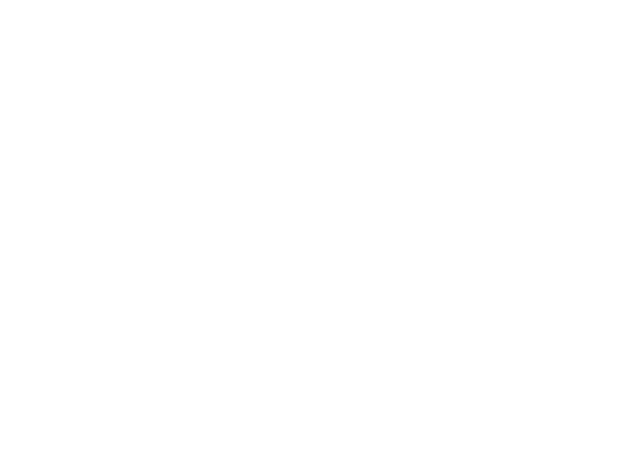
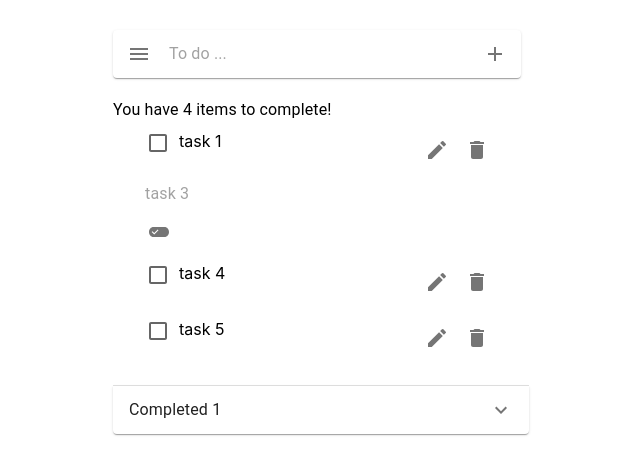
Before and after one commit to aafgani/my-2nd-react-app, a React (Create React App) app: page /todo in a window 1280 px wide. Before the commit this address had no page. Shown: the top 474 px of the page, without its empty margins (319-959 px from the left). Built offline with nearby package versions, Linux system fonts and the light colour scheme.

Commit message:
add todo baseline

```diff
--- /dev/null
+++ b/src/component/others/accordion.js
@@ -0,0 +1,23 @@
+import React, { Children } from "react";
+import AccordionSummary from "@mui/material/AccordionSummary";
+import AccordionDetails from "@mui/material/AccordionDetails";
+import Typography from "@mui/material/Typography";
+import ExpandMoreIcon from "@mui/icons-material/ExpandMore";
+import Accordion from "@mui/material/Accordion";
+
+const AccordionComp = ({ children, title }) => {
+  return (
+    <Accordion>
+      <AccordionSummary
+        expandIcon={<ExpandMoreIcon />}
+        aria-controls="panel1a-content"
+        id="panel1a-header"
+      >
+        <Typography>{title ? title : ""}</Typography>
+      </AccordionSummary>
+      <AccordionDetails>{children}</AccordionDetails>
+    </Accordion>
+  );
+};
+
+export default AccordionComp;
--- /dev/null
+++ b/src/component/todo/index.js
@@ -0,0 +1,86 @@
+import { Grid, Box, Container, Typography, Divider } from "@mui/material";
+import React, { useState } from "react";
+import CustomizedInputBase from "../others/customizedSearch";
+import AddIcon from "@mui/icons-material/Add";
+import TodoList from "./todoList";
+import AccordionComp from "../others/accordion";
+
+const Todo = () => {
+  const [todos, setTodos] = useState([
+    {
+      id: 1,
+      itemName: "task 1",
+      isCompleted: false,
+      edit: false,
+    },
+    {
+      id: 2,
+      itemName: "task 2",
+      isCompleted: true,
+      edit: false,
+    },
+    {
+      id: 3,
+      itemName: "task 3",
+      isCompleted: false,
+      edit: true,
+    },
+    {
+      id: 4,
+      itemName: "task 4",
+      isCompleted: false,
+      edit: false,
+    },
+    {
+      id: 5,
+      itemName: "task 5",
+      isCompleted: false,
+      edit: false,
+    },
+  ]);
+
+  const handleEdit = (id, itemName, isCompleted, edit) => {
+    const updatedTodos = todos.map((item) =>
+      item.id === id
+        ? { id: id, itemName: itemName, isCompleted: isCompleted, edit: edit }
+        : item
+    );
+    setTodos(updatedTodos);
+  };
+
+  return (
+    <>
+      <Box sx={{ marginTop: "30px" }}>
+        <Grid container spacing={2} justifyContent="space-around">
+          <Grid item xs={4} lg={4} alignContent="center">
+            <CustomizedInputBase
+              searchHandler={() => {
+                alert(123);
+              }}
+              placeholder="To do ..."
+              iconButton={<AddIcon />}
+            />
+            <br />
+            <Typography>
+              You have {todos.filter((i) => !i.isCompleted).length} items to
+              complete!
+            </Typography>
+            {/* <Divider /> */}
+            <TodoList
+              todos={todos.filter((i) => !i.isCompleted)}
+              handleEdit={handleEdit}
+            />
+            <br />
+            <AccordionComp
+              title={"Completed " + todos.filter((i) => i.isCompleted).length}
+            >
+              <TodoList todos={todos.filter((i) => i.isCompleted)} />
+            </AccordionComp>
+          </Grid>
+        </Grid>
+      </Box>
+    </>
+  );
+};
+
+export default Todo;
--- /dev/null
+++ b/src/component/todo/todoList.js
@@ -0,0 +1,93 @@
+import {
+  Typography,
+  Grid,
+  Container,
+  Box,
+  Checkbox,
+  Divider,
+} from "@mui/material";
+import React, { useState } from "react";
+import IconButton from "@mui/material/IconButton";
+import DeleteIcon from "@mui/icons-material/Delete";
+import CreateIcon from "@mui/icons-material/Create";
+import InputBase from "@mui/material/InputBase";
+import EditAttributesIcon from "@mui/icons-material/EditAttributes";
+
+const TodoForm = ({ todos, handleEdit }) => {
+  const [edit, setEdit] = useState("");
+  const handleOnEdit = (id, itemName, isCompleted, edit) => {
+    handleEdit(id, itemName, isCompleted, edit);
+  };
+  return (
+    <>
+      <Container>
+        <Grid item>
+          {todos?.map((item, id) => (
+            <Box key={id} display="flex" justifyContent="space-between">
+              {item.edit ? (
+                <Box>
+                  <InputBase
+                    sx={{ ml: 1, flex: 1, width: "700px" }}
+                    placeholder={item.itemName}
+                    inputProps={{ "aria-label": "search google maps" }}
+                  />
+                  <IconButton
+                    type="button"
+                    sx={{ p: "10px" }}
+                    aria-label="search"
+                    onClick={() => {
+                      handleOnEdit(
+                        item.id,
+                        item.itemName,
+                        item.isCompleted,
+                        !item.edit
+                      );
+                    }}
+                  >
+                    <EditAttributesIcon />
+                  </IconButton>
+                </Box>
+              ) : (
+                <>
+                  <Box>
+                    <Checkbox checked={item.isCompleted ? true : false} />
+                    <span>{item.itemName}</span>
+                  </Box>
+                  <Box m={1} display="flex" justifyContent="flex-end">
+                    {!item.isCompleted && (
+                      <>
+                        <IconButton
+                          aria-label="edit"
+                          onClick={() => {
+                            handleOnEdit(
+                              item.id,
+                              item.itemName,
+                              item.isCompleted,
+                              !item.edit
+                            );
+                          }}
+                        >
+                          <CreateIcon />
+                        </IconButton>
+                        <IconButton
+                          aria-label="delete"
+                          onClick={() => {
+                            alert("on remove");
+                          }}
+                        >
+                          <DeleteIcon />
+                        </IconButton>
+                      </>
+                    )}
+                  </Box>
+                </>
+              )}
+            </Box>
+          ))}
+        </Grid>
+      </Container>
+    </>
+  );
+};
+
+export default TodoForm;
--- a/src/index.js
+++ b/src/index.js
@@ -7,6 +7,7 @@ import { BrowserRouter, Route, Routes } from "react-router-dom";
 import { Cocktail, SingleCocktail } from "./component/cocktail";
 import { Provider } from "react-redux";
 import store from "./redux/store";
+import Todo from "./component/todo";
 
 const root = ReactDOM.createRoot(document.getElementById("root"));
 root.render(
@@ -17,6 +18,7 @@ root.render(
           <Route path="/" element={<App />} />
           <Route path="/cocktail" element={<Cocktail />} />
           <Route path="/cocktail/:id" element={<SingleCocktail />} />
+          <Route path="todo" element={<Todo />} />
         </Routes>
       </BrowserRouter>
     </Provider>
```
